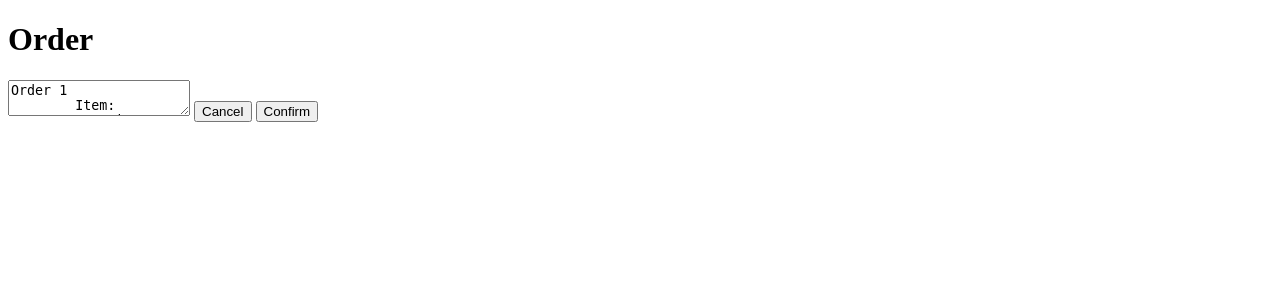
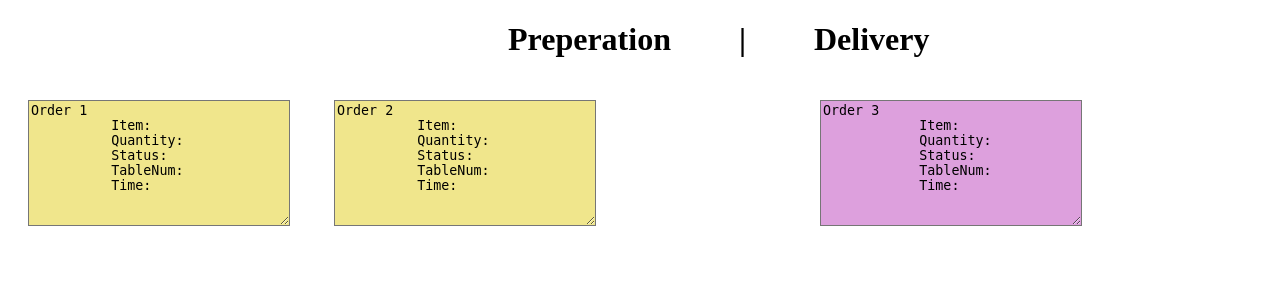
Before and after one commit to JakeBarr20/ResturantManager, a Flask app: template templates/kitchen.html in a window 1280 px wide. Shown: the top 300 px of the page. Run offline with Flask 2, Linux system fonts and the light colour scheme; the template is opened without the code that fills it, so the values that code supplies are empty.

Commit message:
Added colour spacing to orders

```diff
--- a/templates/kitchen.html
+++ b/templates/kitchen.html
@@ -5,17 +5,52 @@
     <meta http-equiv="X-UA-Compatible" content="IE=edge">
     <meta name="viewport" content="width=device-width, initial-scale=1.0">
     <title>KitchenScreen</title>
-    <h1>Order</h1>
+    <h1>Preperation  |  Delivery</h1>
+    <style>
+      h1 {
+        margin-left: 500px;
+        word-spacing: 60px;
+      }
+
+      .new {
+          background-color: khaki;
+          margin: 20px;
+
+        }
+
+      .doing {
+          background-color: plum;
+          margin: 20px;
+          margin-left: 200px;
+
+      }
+    </style>
 </head>
 <body>
-    <textarea>Order 1
+    <form>
+        <textarea class = new rows = "8" cols = "30">Order 1
           Item:
           Quantity:
           Status:
           TableNum:
           Time:
         </textarea>
-    <button>Cancel</button>
-    <button>Confirm</button>
+
+        <textarea class = new rows = "8" cols = "30">Order 2
+          Item:
+          Quantity:
+          Status:
+          TableNum:
+          Time:
+        </textarea>
+
+        <textarea class = doing rows = "8" cols = "30">Order 3
+            Item:
+            Quantity:
+            Status:
+            TableNum:
+            Time:
+          </textarea>
+    </form>
 </body>
 </html>
```
Lines whose indentation alone changed are shown as unchanged.
